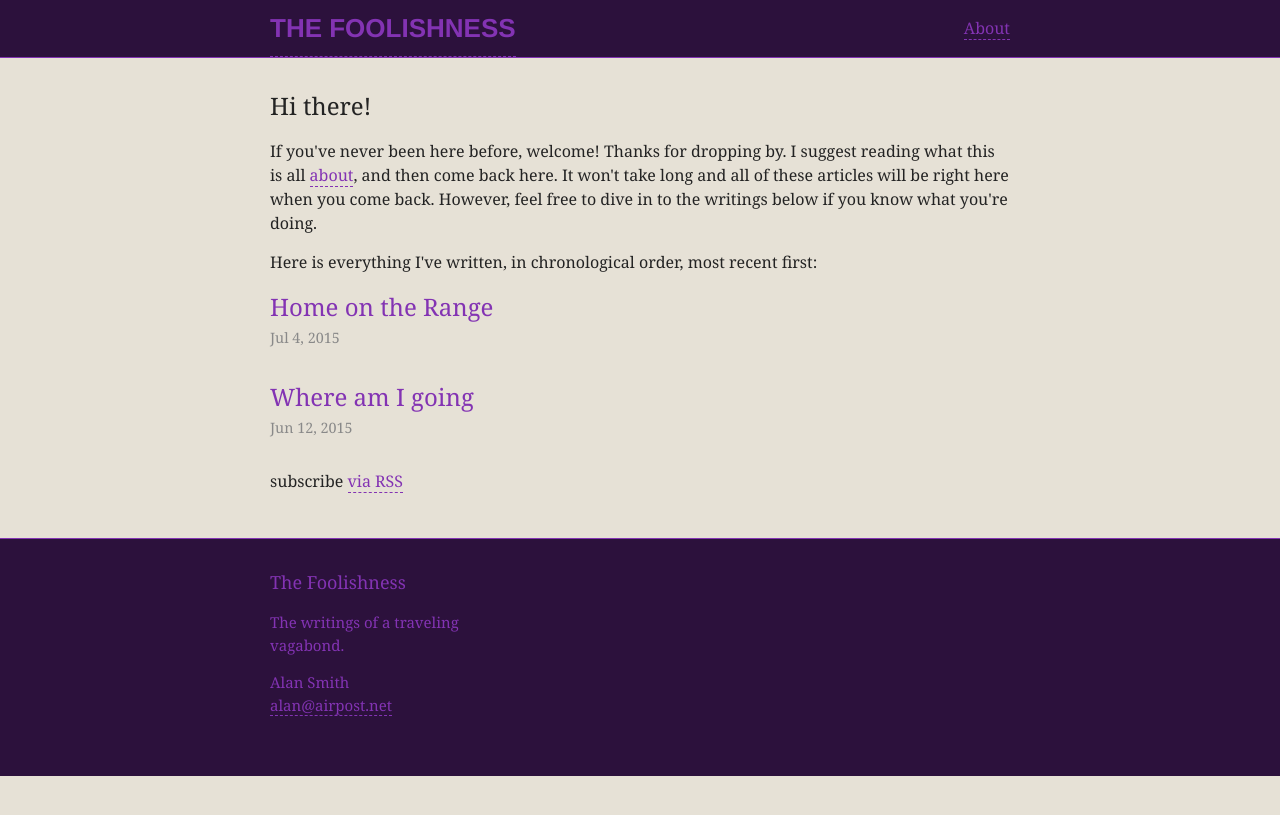
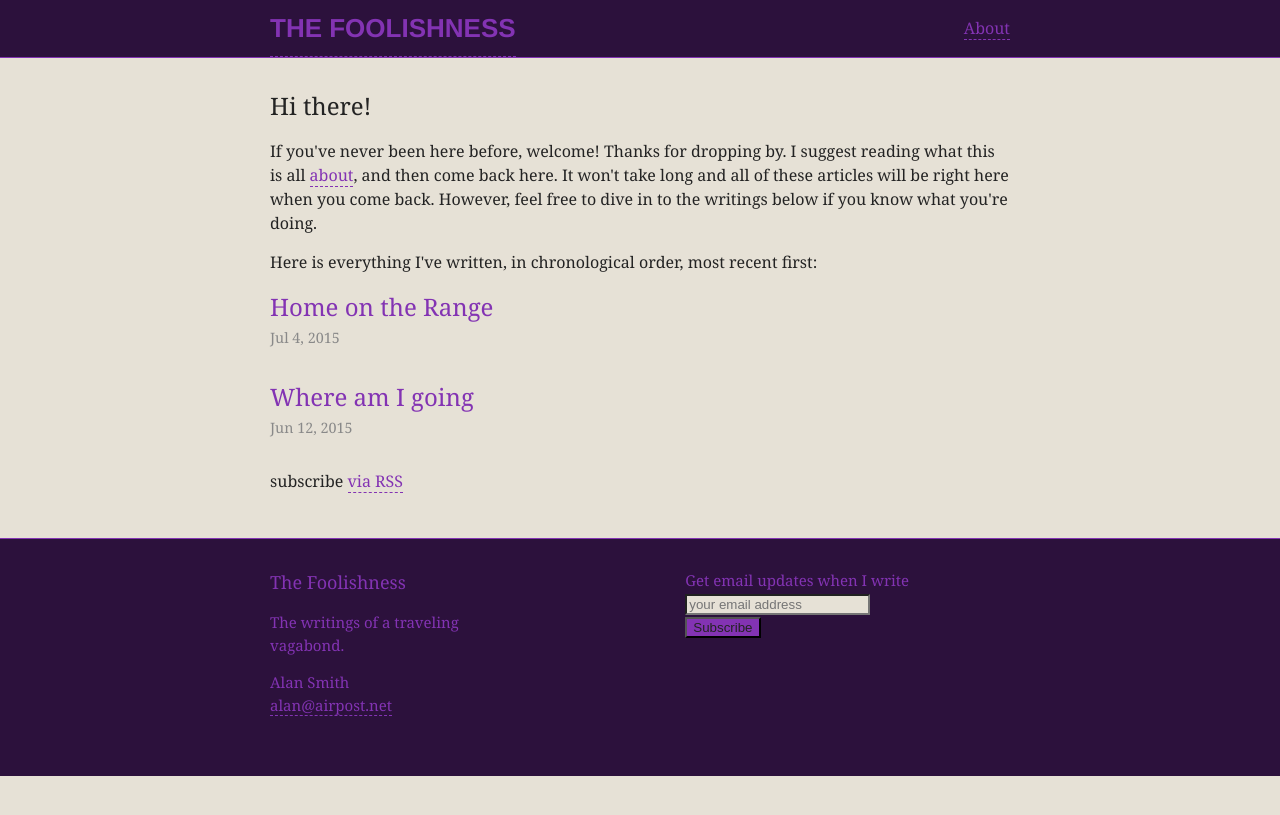
Before and after one commit to cloakedcode/thefoolishness, a Jekyll site: the page built from index.html, in a window 1280 px wide. Shown: the top 815 px of the page. Built offline with Jekyll 4.4.1, drawn with Linux system fonts in a browser that asks for light colours; comment, search, counter and statistics services are not loaded.

Commit message:
Added email subscription form

```diff
--- a/_includes/footer.html
+++ b/_includes/footer.html
@@ -2,10 +2,9 @@
 
   <div class="wrapper">
 
-    <h2 class="footer-heading">{{ site.title }}</h2>
-
     <div class="footer-col-wrapper">
       <div class="footer-col  footer-col-1">
+		<h2 class="footer-heading">{{ site.title }}</h2>
         <p class="text">{{ site.description }}</p>
         <ul class="contact-list">
           <li>{{ site.author }}</li>
@@ -14,21 +13,23 @@
       </div>
 
       <div class="footer-col  footer-col-2">
+      </div>
+      <div class="footer-col  footer-col-3">
+		<!-- Begin MailChimp Signup Form -->
+		<div id="mc_embed_signup">
+		<form action="//thefoolishness.us11.list-manage.com/subscribe/post?u=253b8093431cff95fa4a974d6&amp;id=52afc07b56" method="post" id="mc-embedded-subscribe-form" name="mc-embedded-subscribe-form" class="validate" target="_blank" novalidate>
+			<div id="mc_embed_signup_scroll">
+			<label for="mce-EMAIL">Get email updates when I write</label>
+			<input type="email" value="" name="EMAIL" class="email" id="mce-EMAIL" placeholder="your email address" required>
+			<!-- real people should not fill this in and expect good things - do not remove this or risk form bot signups-->
+			<div style="position: absolute; left: -5000px;"><input type="text" name="b_253b8093431cff95fa4a974d6_52afc07b56" tabindex="-1" value=""></div>
+			<div class="clear"><input type="submit" value="Subscribe" name="subscribe" id="mc-embedded-subscribe" class="button"></div>
+			</div>
+		</form>
+		</div>
+
+		<!--End mc_embed_signup-->
         <ul class="social-media-list">
-          {% if site.github_username %}
-          <li>
-            <a href="https://github.com/{{ site.github_username }}">
-              <span class="icon  icon--github">
-                <svg viewBox="0 0 16 16">
-                  <path fill="#828282" d="M7.999,0.431c-4.285,0-7.76,3.474-7.76,7.761 c0,3.428,2.223,6.337,5.307,7.363c0.388,0.071,0.53-0.168,0.53-0.374c0-0.184-0.007-0.672-0.01-1.32 c-2.159,0.469-2.614-1.04-2.614-1.04c-0.353-0.896-0.862-1.135-0.862-1.135c-0.705-0.481,0.053-0.472,0.053-0.472 c0.779,0.055,1.189,0.8,1.189,0.8c0.692,1.186,1.816,0.843,2.258,0.645c0.071-0.502,0.271-0.843,0.493-1.037 C4.86,11.425,3.049,10.76,3.049,7.786c0-0.847,0.302-1.54,0.799-2.082C3.768,5.507,3.501,4.718,3.924,3.65 c0,0,0.652-0.209,2.134,0.796C6.677,4.273,7.34,4.187,8,4.184c0.659,0.003,1.323,0.089,1.943,0.261 c1.482-1.004,2.132-0.796,2.132-0.796c0.423,1.068,0.157,1.857,0.077,2.054c0.497,0.542,0.798,1.235,0.798,2.082 c0,2.981-1.814,3.637-3.543,3.829c0.279,0.24,0.527,0.713,0.527,1.437c0,1.037-0.01,1.874-0.01,2.129 c0,0.208,0.14,0.449,0.534,0.373c3.081-1.028,5.302-3.935,5.302-7.362C15.76,3.906,12.285,0.431,7.999,0.431z"/>
-                </svg>
-              </span>
-
-              <span class="username">{{ site.github_username }}</span>
-            </a>
-          </li>
-          {% endif %}
-
           {% if site.twitter_username %}
           <li>
             <a href="https://twitter.com/{{ site.twitter_username }}">
@@ -45,9 +46,6 @@
           {% endif %}
         </ul>
       </div>
-
-      <div class="footer-col  footer-col-3">
-      </div>
     </div>
 
   </div>
--- a/_includes/head.html
+++ b/_includes/head.html
@@ -6,6 +6,7 @@
   <title>{% if page.title %}{{ page.title }}{% else %}{{ site.title }}{% endif %}</title>
   <meta name="description" content="{% if page.excerpt %}{{ page.excerpt | strip_html | strip_newlines | truncate: 160 }}{% else %}{{ site.description }}{% endif %}">
 
+  <link href="//cdn-images.mailchimp.com/embedcode/slim-081711.css" rel="stylesheet" type="text/css">
   <link rel="stylesheet" href="{{ "/css/main.css" | prepend: site.baseurl }}">
   <link rel="canonical" href="{{ page.url | replace:'index.html','' | prepend: site.baseurl | prepend: site.url }}">
   <link rel="alternate" type="application/rss+xml" title="{{ site.title }}" href="{{ "/feed.xml" | prepend: site.baseurl | prepend: site.url }}" />
--- a/_sass/_layout.scss
+++ b/_sass/_layout.scss
@@ -114,6 +114,24 @@
 .social-media-list {
     list-style: none;
     margin-left: 0;
+}
+
+#mc_embed_signup {
+	clear: left;
+}
+
+#mc_embed_signup .button {
+	background-color: $highlight-color;
+	color: $text-color;
+
+	&:hover {
+	 background-color: $shadow-color;
+	 color: $text-light-color;
+	}
+}
+
+#mc_embed_signup input.email {
+	background-color: $background-color;
 }
 
 .footer-col-wrapper {
```
